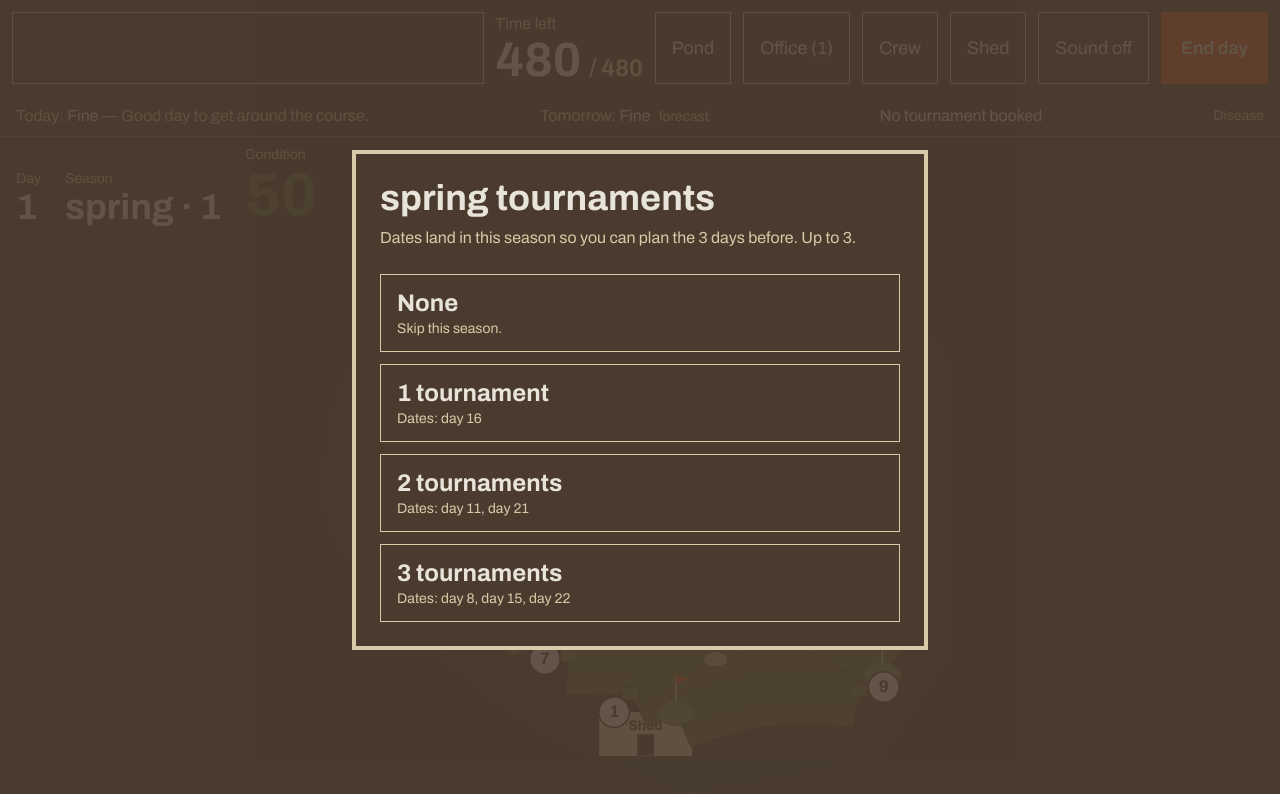
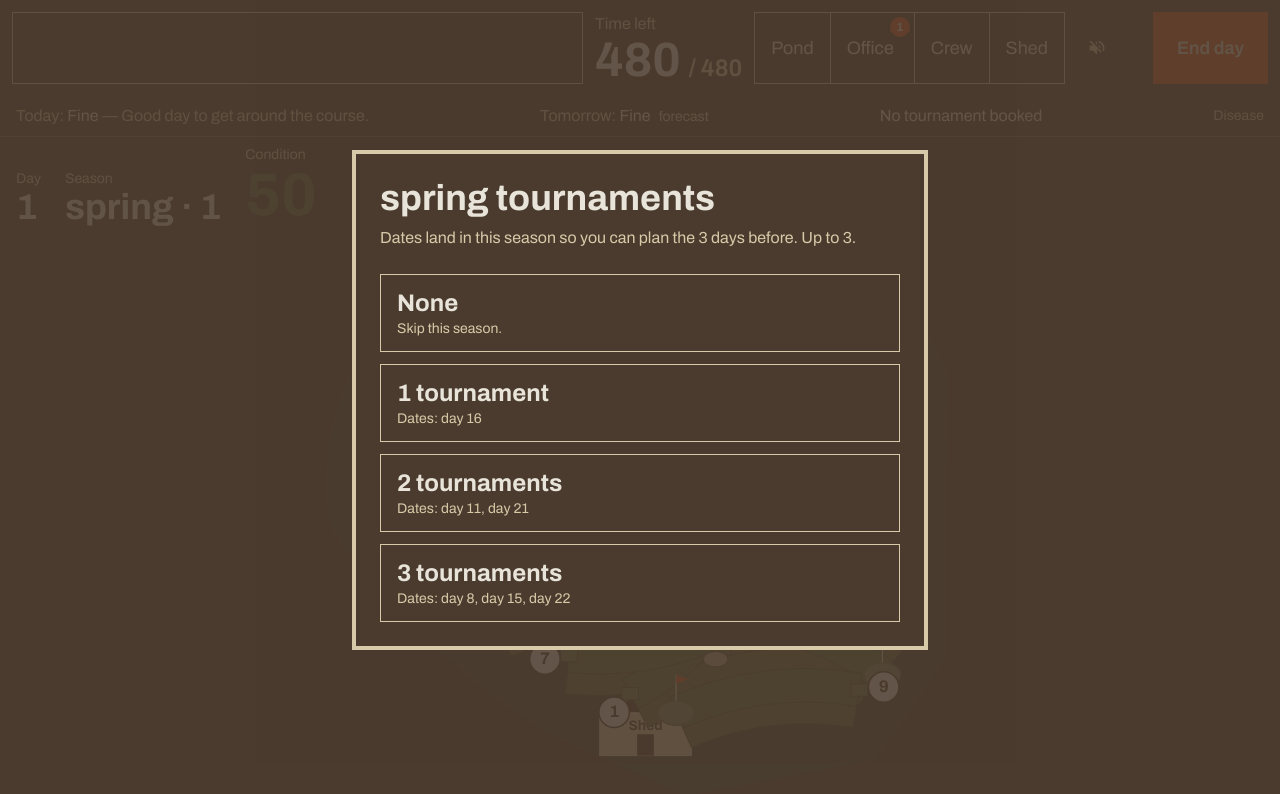
Before and after one commit to robbiedotkiwi/superintendent-golf-management-game, a React (Vite) app: page / in a window 1280 px wide. Both pictures are taken after a click on the button "New game". Shown: the top 794 px of the page. Built offline with nearby package versions, Linux system fonts and the light colour scheme.

Commit message:
UI Phase 7: Group locations, sound icon, and a separate End day
Pond, Office, Crew and Shed share one control. Sound is a speaker
toggle. End day sits apart and stays orange. Office unread is a badge.

Co-authored-by: robbiedotkiwi <robbiedotkiwi@users.noreply.github.com>

```diff
--- /dev/null
+++ b/scripts/ui-phase7-check.mjs
@@ -0,0 +1,21 @@
+/**
+ * UI Phase 7: location group, sound icon, separate End day, Office badge.
+ * Run: node scripts/ui-phase7-check.mjs
+ */
+import assert from 'node:assert/strict';
+import { readFileSync } from 'node:fs';
+
+const src = readFileSync(new URL('../src/components/TimeBar.jsx', import.meta.url), 'utf8');
+assert.match(src, /aria-label="Locations"/);
+assert.match(src, /onOpenPond/);
+assert.match(src, /onOpenOffice/);
+assert.match(src, /onOpenCrew/);
+assert.match(src, /onOpenShed/);
+assert.match(src, /ml-6 bg-\[var\(--machine-orange\)\]/);
+assert.match(src, /End day/);
+assert.match(src, /rounded-full bg-\[var\(--machine-orange\)\]/);
+assert.doesNotMatch(src, /Sound \{soundOn \? 'on' : 'off'\}/);
+assert.match(src, /Turn sound off/);
+assert.match(src, /h-10 w-10/);
+
+console.log('ui phase7 checks passed');
--- a/src/components/TimeBar.jsx
+++ b/src/components/TimeBar.jsx
@@ -76,45 +76,47 @@ export default function TimeBar({
           ) : null}
         </div>
       </div>
-      <button
-        type="button"
-        onClick={onOpenPond}
-        className="border border-[var(--sand)] px-4 text-lg text-[var(--paint)]"
-      >
+      <nav aria-label="Locations" className="flex items-stretch overflow-hidden border border-[var(--sand)]">
+        <button type="button" onClick={onOpenPond} className="px-4 text-lg">
           Pond
         </button>
-      <button
-        type="button"
-        onClick={onOpenOffice}
-        className="border border-[var(--sand)] px-4 text-lg text-[var(--paint)]"
-      >
-        Office{unread ? ` (${unread})` : ''}
+        <button type="button" onClick={onOpenOffice} className="relative border-l border-[var(--sand)] px-4 pr-5 text-lg">
+          Office
+          {unread ? (
+            <span className="absolute right-1 top-1 min-w-5 rounded-full bg-[var(--machine-orange)] px-1 text-center text-xs font-bold leading-5 text-[var(--paint)]">
+              {unread}
+            </span>
+          ) : null}
         </button>
-      <button
-        type="button"
-        onClick={onOpenCrew}
-        className="border border-[var(--sand)] px-4 text-lg text-[var(--paint)]"
-      >
+        <button type="button" onClick={onOpenCrew} className="border-l border-[var(--sand)] px-4 text-lg">
           Crew
         </button>
-      <button
-        type="button"
-        onClick={onOpenShed}
-        className="border border-[var(--sand)] px-4 text-lg text-[var(--paint)]"
-      >
+        <button type="button" onClick={onOpenShed} className="border-l border-[var(--sand)] px-4 text-lg">
           Shed
         </button>
+      </nav>
       <button
         type="button"
         onClick={onToggleSound}
-        className="border border-[var(--sand)] px-4 text-lg text-[var(--paint)]"
+        title={soundOn ? 'Sound on' : 'Sound off'}
+        aria-label={soundOn ? 'Turn sound off' : 'Turn sound on'}
+        aria-pressed={soundOn}
+        className="flex h-10 w-10 shrink-0 items-center justify-center self-center text-[var(--sand)] hover:text-[var(--paint)]"
       >
-        Sound {soundOn ? 'on' : 'off'}
+        {soundOn ? (
+          <svg viewBox="0 0 24 24" className="h-5 w-5" aria-hidden="true" fill="currentColor">
+            <path d="M3 9v6h4l5 5V4L7 9H3zm13.5 3c0-1.8-1-3.3-2.5-4v8c1.5-.7 2.5-2.2 2.5-4zM14 3.2v2.1c2.9.9 5 3.5 5 6.7s-2.1 5.8-5 6.7v2.1c4-.9 7-4.5 7-8.8S18 4.1 14 3.2z" />
+          </svg>
+        ) : (
+          <svg viewBox="0 0 24 24" className="h-5 w-5" aria-hidden="true" fill="currentColor">
+            <path d="M16.5 12c0-1.8-1-3.3-2.5-4v2.2l2.4 2.4c.1-.2.1-.4.1-.6zm2.5 0c0 .9-.2 1.8-.5 2.6l1.5 1.5c.7-1.3 1-2.7 1-4.1 0-4.3-3-7.9-7-8.8v2.1c2.9.9 5 3.5 5 6.7zM4.3 3 3 4.3 7.7 9H3v6h4l5 5v-6.7l4.3 4.3 1.3-1.3L4.3 3zM12 4 9.9 6.1 12 8.2V4z" />
+          </svg>
+        )}
       </button>
       <button
         type="button"
         onClick={onEndDay}
-        className="bg-[var(--machine-orange)] px-5 text-lg font-semibold text-[var(--paint)]"
+        className="ml-6 bg-[var(--machine-orange)] px-6 text-lg font-semibold text-[var(--paint)]"
       >
         End day
       </button>
```
Also changed, not shown: 1 other file (tests, documents, lock files or other folders). Lines whose indentation alone changed are shown as unchanged.
